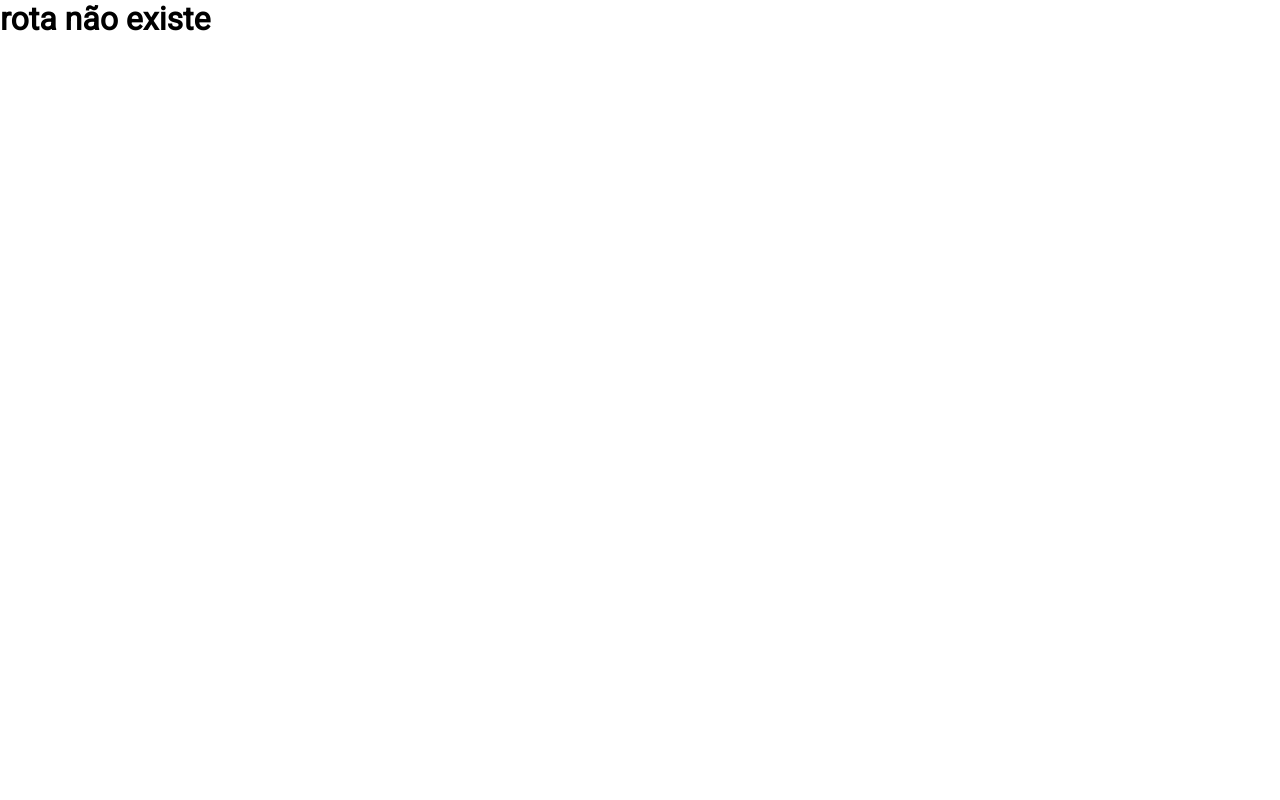
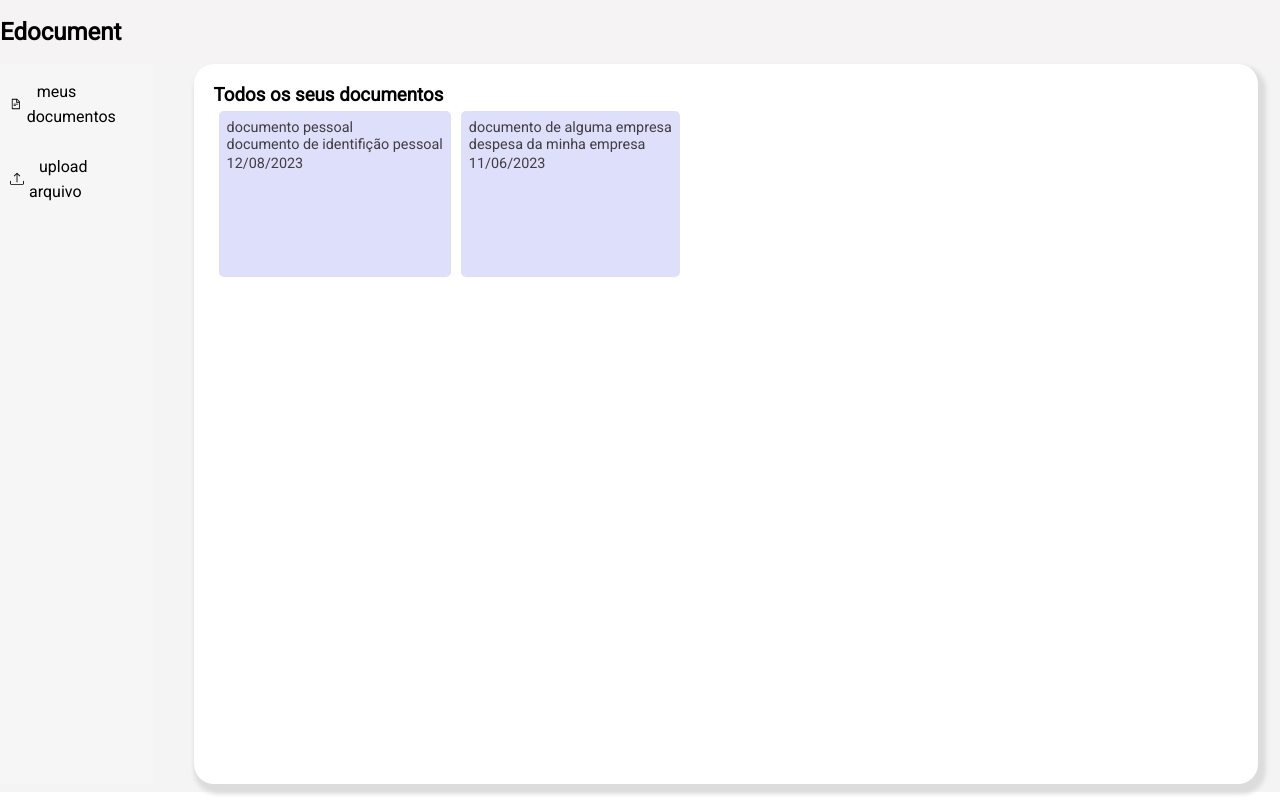
Before and after one commit to hebertsanto/frontend-auth, a React (Vite) app: page /app/dashboard/documents in a window 1280 px wide. Built offline with nearby package versions, Linux system fonts and the light colour scheme; the HTML template or start-up script is replaced by a standard one.

Commit message:
feat:stated dashboard

```diff
--- a/package.json
+++ b/package.json
@@ -14,6 +14,7 @@
     "axios": "^1.4.0",
     "react": "^18.2.0",
     "react-dom": "^18.2.0",
+    "react-icons": "^4.10.1",
     "react-router-dom": "^6.15.0",
     "react-toastify": "^9.1.3",
     "styled-components": "^6.0.7"
--- /dev/null
+++ b/src/components/header/index.tsx
@@ -0,0 +1,11 @@
+import { HeaderStyle } from "./style"
+
+export const Header = () => {
+    return(
+        <HeaderStyle>
+            <h2>Edocument</h2>
+            <div>
+            </div>
+        </HeaderStyle>
+    )
+}
--- /dev/null
+++ b/src/components/header/style.ts
@@ -0,0 +1,9 @@
+import { styled } from "styled-components";
+
+export const HeaderStyle = styled.header`
+ height: 8vh;
+ display: flex;
+ align-items: center;
+ background-color:rgba(244, 238, 241, 0.23);
+ justify-content:space-between;
+`
--- /dev/null
+++ b/src/components/menuBar/index.tsx
@@ -0,0 +1,30 @@
+import { Link, useLocation } from 'react-router-dom'
+import { Menu } from './style'
+import { AiOutlineFileText } from 'react-icons/ai'
+import { BsUpload } from 'react-icons/bs'
+
+export const MenuBar = () => {
+
+    const { pathname } = useLocation();
+
+    console.log(pathname);
+
+    return(
+        <Menu>
+            <ul>
+               <div>
+                 <AiOutlineFileText />
+                 <li>
+                    <Link to='/app/dashboard/documents'>meus documentos</Link>
+                 </li>
+               </div>
+               <div>
+                 <BsUpload />
+                 <li>
+                    <Link to='/app/dashboard/documents/add'>upload arquivo</Link>
+                 </li>
+               </div>
+            </ul>
+        </Menu>
+    )
+}
--- /dev/null
+++ b/src/components/menuBar/style.ts
@@ -0,0 +1,32 @@
+import { styled } from "styled-components";
+
+export const Menu = styled.div`
+ height:auto;
+ width: 12%;
+ height: 90vh;
+ background-color:rgba(250, 250, 250, 0.23);
+ ul  div{
+    padding: 5px;
+    display: flex;
+    align-items: center;
+    margin:5px;
+    &:hover{
+            background-color:rgba(2, 5, 246, 0.23);
+            border-radius: 10px;
+        }
+    li{
+        display: block;
+        padding: 5px;
+        list-style: none;
+        width: auto;
+        line-height:25px;
+    }
+
+    li a{
+        padding: 10px;
+        font-size: 1rem;
+        text-decoration: none;
+        color: black;
+    }
+ }
+`
--- /dev/null
+++ b/src/pages/dashboard/index.tsx
@@ -0,0 +1,26 @@
+import { Header } from "../../components/header";
+import { MenuBar } from "../../components/menuBar";
+import { Outlet } from "react-router-dom";
+import { DashboardStyle, MainContainer } from './style';
+
+export const Dashboard = () => {
+    return(
+        <DashboardStyle>
+            <Header />
+            <MainContainer>
+            <MenuBar />
+               <div
+                style={{
+                    width:'80%',
+                    padding:'20px',
+                    borderRadius:'20px',
+                    boxShadow:'4px 6px 4px 4px gainsboro',
+                    backgroundColor:'#fff'
+                }}
+               >
+                  <Outlet />
+               </div>
+            </MainContainer>
+        </DashboardStyle>
+    )
+}
--- /dev/null
+++ b/src/pages/dashboard/style.ts
@@ -0,0 +1,10 @@
+import { styled } from "styled-components";
+
+export const DashboardStyle = styled.div`
+    height: 99vh;
+    background-color: #f4f4f4;
+`
+export const MainContainer = styled.div`
+ display: flex;
+ gap: 40px;
+`
--- /dev/null
+++ b/src/pages/documents/index.tsx
@@ -0,0 +1,38 @@
+import { Link } from "react-router-dom"
+import { DocumentCard, DocumentCardContainer } from "./style"
+
+
+
+export const Documents = () => {
+    const documents = [
+        {
+            id: '3478332',
+            title: 'documento pessoal',
+            about: 'documento de identifição pessoal',
+            data_upload: '12/08/2023'
+        },
+        {
+            id: '347833fdaffa2',
+            title: 'documento de alguma empresa',
+            about: 'despesa da minha empresa',
+            data_upload: '11/06/2023'
+        }
+    ]
+
+    return (
+        <div>
+            <h3>Todos os seus documentos</h3>
+            <DocumentCardContainer>
+                {documents.map(docs =>
+                    <DocumentCard>
+                        <Link to={`/app/dashboard/documents/${docs.id}`}>
+                            <p>{docs.title}</p>
+                            <p>{docs.about}</p>
+                            <span>{docs.data_upload}</span>
+                        </Link>
+                    </DocumentCard>
+                )}
+            </DocumentCardContainer>
+        </div>
+    )
+}
--- /dev/null
+++ b/src/pages/documents/style.ts
@@ -0,0 +1,25 @@
+import { styled } from "styled-components";
+
+export const DocumentCard = styled.div`
+  margin: 5px;
+  padding: 8px;
+  border-radius: 5px;
+  height:150px;
+  background-color:rgba(114, 116, 238, 0.23);
+  cursor: pointer;
+  &:hover{
+    background-color: rgba(114, 116, 238, 0.23);
+    box-shadow: 4px 4px 4px rgba(200, 200, 200, 0.93);
+    transition: 100ms;
+   }
+ a{
+    text-decoration: none;
+    color: rgba(53, 49, 51, 0.93);
+    font-size: 0.9rem;
+ }
+`
+
+export const DocumentCardContainer = styled.div`
+  display: flex;
+  flex-wrap: wrap;
+`
--- /dev/null
+++ b/src/pages/documentsID/index.tsx
@@ -0,0 +1,10 @@
+import { useParams} from "react-router-dom"
+
+export const DocumentId = () => {
+    const {id} = useParams();
+    return(
+        <div>
+            about especific document {id}
+        </div>
+    )
+}
--- a/src/pages/login/index.tsx
+++ b/src/pages/login/index.tsx
@@ -52,17 +52,14 @@ export const Login = () => {
 
             if(token){
                 setLoading(true);
-                setTimeout(() => {
-                    navigate('/dashboard')
+                    navigate('/app/dashboard')
+                    console.log(token);
                     return toast.success('logado com sucesso');
-                }, 3000)
             }else{
                 setErrorEmail(true);
                 setErrorPassword(true);
                 toast.error('usuario ou senha inválidos')
             }
-
-
         })
         .catch((err) => console.error(err))
     };
--- a/src/routes/index.tsx
+++ b/src/routes/index.tsx
@@ -4,6 +4,9 @@ import { Register } from '../pages/register'
 import { GlobalStyle } from '../global'
 import { RecoveryPassword } from '../pages/recovery-password'
 import { Index } from '../Index'
+import { Dashboard } from '../pages/dashboard'
+import { Documents } from '../pages/documents'
+import { DocumentId } from '../pages/documentsID'
 
 
 export const AppRoutes = () => {
@@ -15,7 +18,11 @@ export const AppRoutes = () => {
               <Route path='/login' element={<Login />}/>
               <Route path='/register' element={<Register />}/>
               <Route path='/recovery-password' element={<RecoveryPassword />}/>
-              <Route path='/dashboard' element={<div><h1>parabéns voce foi logado!</h1></div>}/>
+              <Route path='/app/dashboard' element={<Dashboard />}>
+                <Route path='/app/dashboard' element={<p>grafico de uso do sistema</p>}/>
+                <Route path='/app/dashboard/documents' element={<Documents />}/>
+                <Route path='/app/dashboard/documents/:id' element={<DocumentId />}/>
+              </Route>
               <Route path='*' element={<h1>rota não existe</h1>}/>
            </Routes>
            <GlobalStyle />
```
Also changed, not shown: 1 other file (tests, documents, lock files or other folders).
